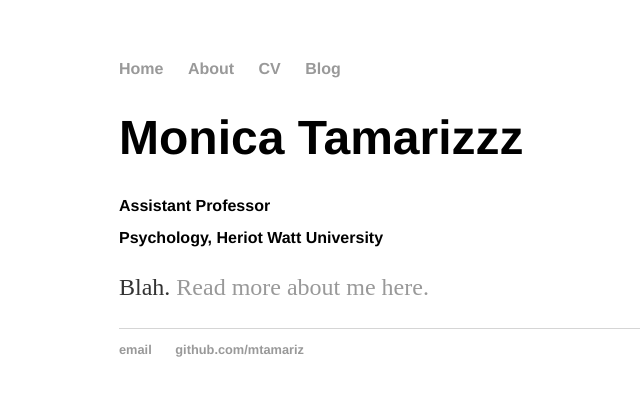
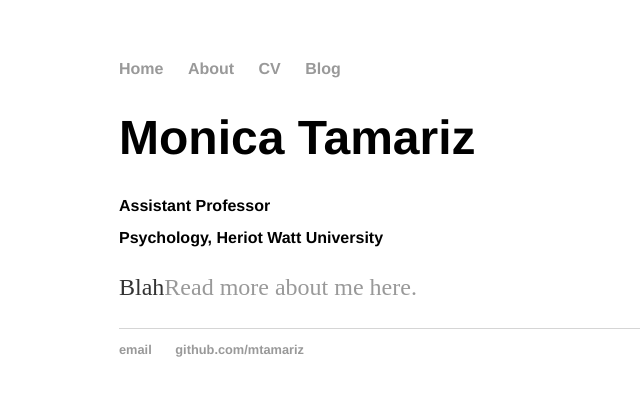
Before and after one commit to mtamariz/mtamariz.github.io, a Jekyll site: the page built from index.html, in a window 1280 px wide. Shown: the top 396 px of the page, without its empty margins (73-713 px from the left). Built offline with Jekyll 4.4.1, drawn with Linux system fonts in a browser that asks for light colours.

Commit message:
Update index.html

```diff
--- a/index.html
+++ b/index.html
@@ -3,8 +3,8 @@ layout: default
 title: Monica Tamariz Webpage
 ---
 <div class="blurb">
-	<h1>Monica Tamarizzz</h1>
+	<h1>Monica Tamariz</h1>
 	<h2>Assistant Professor</h2>
 	<h2>Psychology, Heriot Watt University</h2>
-	<p>Blah. <a href="/about">Read more about me here.</a></p>
+	<p>Blah<a href="/about">Read more about me here.</a></p>
 </div><!-- /.blurb -->
```
